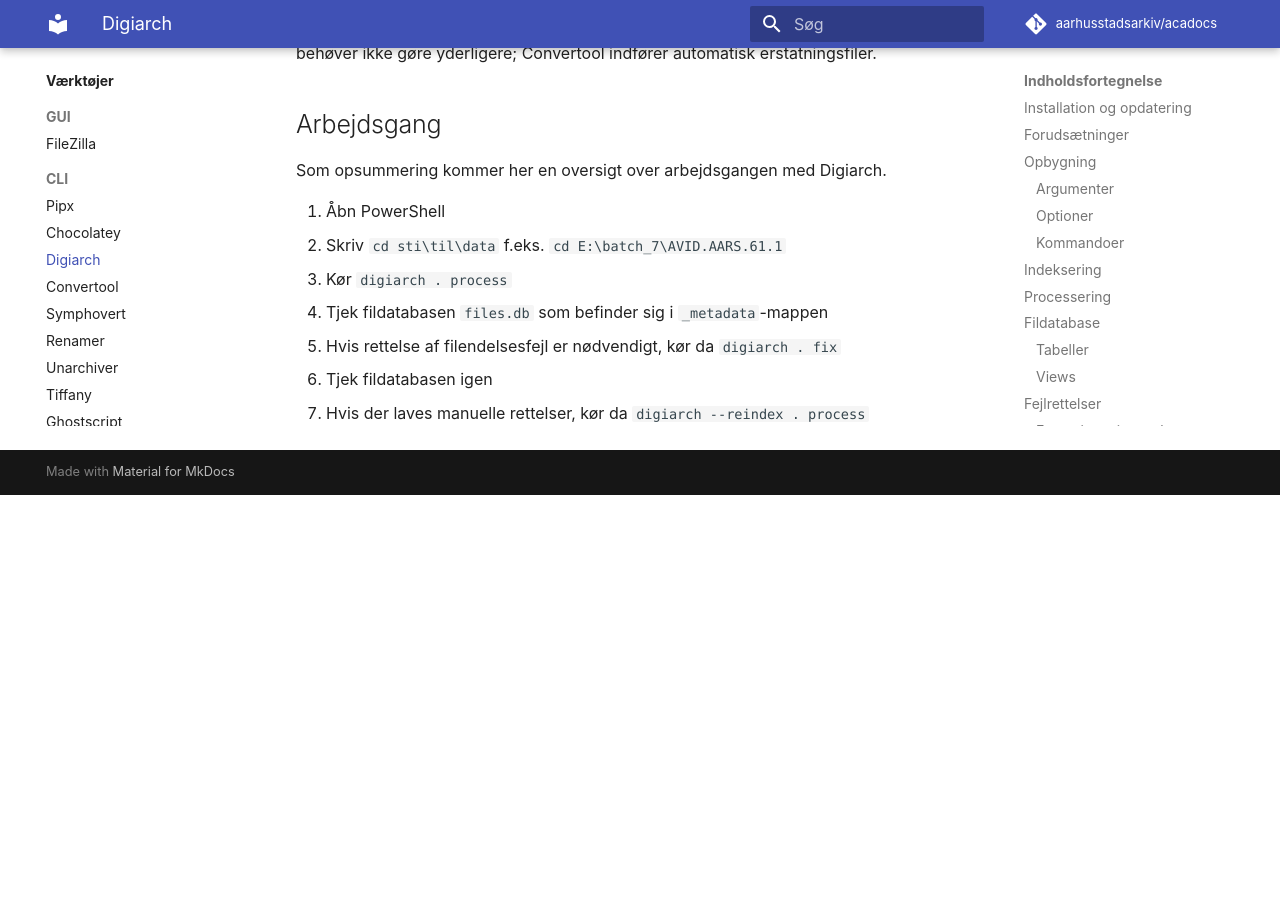
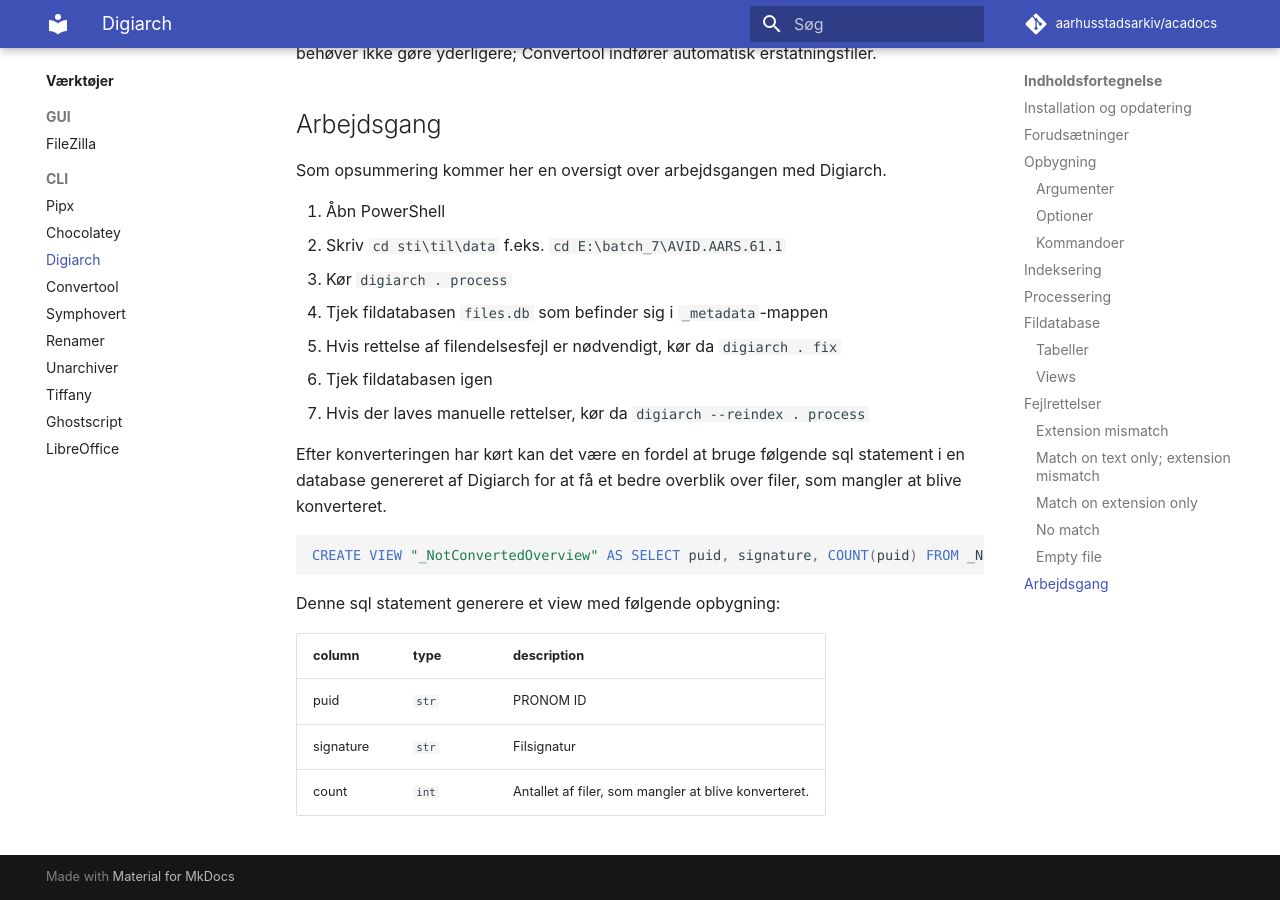
Before and after one commit to aarhusstadsarkiv/acadocs, an MkDocs documentation site: the page built from docs/tools/digiarch.md, in a window 1280 px wide and 900 px high, scrolled down 8405 px. Built offline with MkDocs 1.6.1 and Material for MkDocs 9.7.7, drawn with Linux system fonts in a browser that asks for light colours; comment, search, counter and statistics services are not loaded; before the commit the page ends 8900 px from its top, so only the background shows below that.

Commit message:
Update digiarch.md

````diff
--- a/docs/tools/digiarch.md
+++ b/docs/tools/digiarch.md
@@ -246,3 +246,17 @@
 5. Hvis rettelse af filendelsesfejl er nødvendigt, kør da `digiarch . fix`
 6. Tjek fildatabasen igen
 7. Hvis der laves manuelle rettelser, kør da `digiarch --reindex . process`
+
+Efter konverteringen har kørt kan det være en fordel at bruge følgende sql statement i en database genereret af Digiarch
+for at få et bedre overblik over filer, som mangler at blive konverteret.
+```sql
+CREATE VIEW "_NotConvertedOverview" AS SELECT puid, signature, COUNT(puid) FROM _NotConverted GROUP BY puid ORDER BY (COUNT(puid)) DESC
+```
+
+ Denne sql statement generere et view med følgende opbygning:
+
+| column    | type  | description  |
+| --------- | ----- | ------------ |
+| puid      | `str` | PRONOM ID    |
+| signature | `str` | Filsignatur  |
+| count     | `int` | Antallet af filer, som mangler at blive konverteret. |
````
